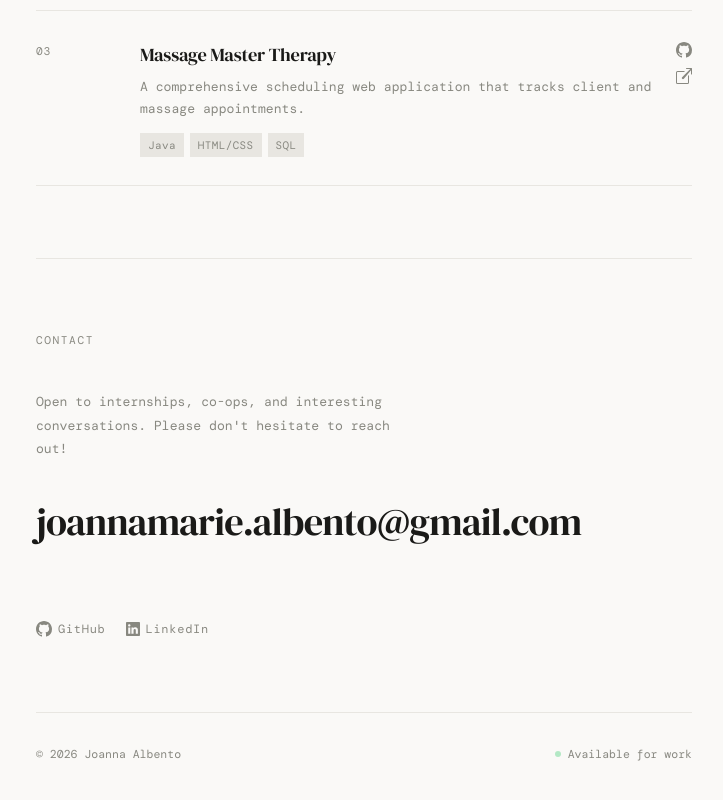
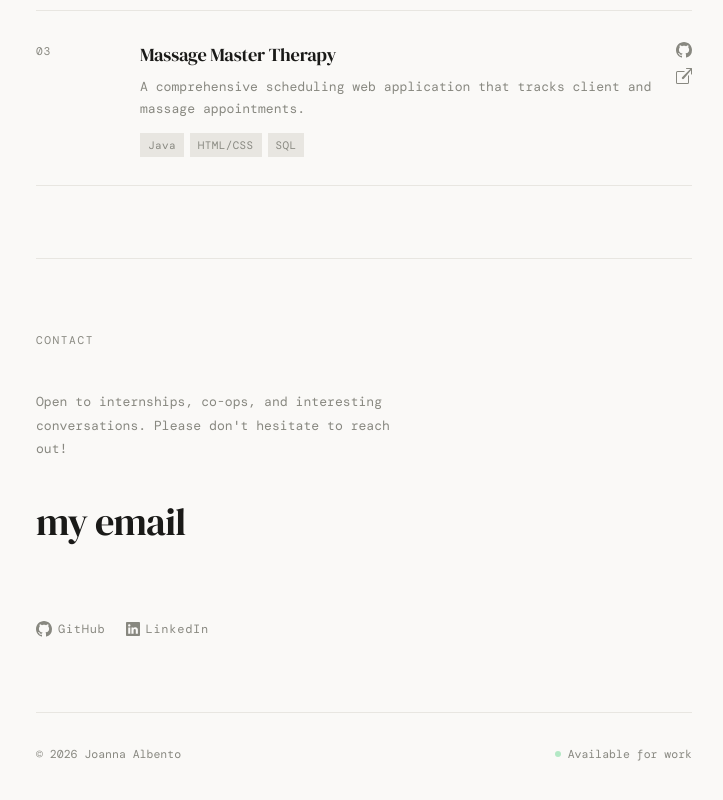
Before and after one commit to j-albento/j-albento.github.io, a React (Create React App) app: page / in a window 1280 px wide. Shown: the part 1647-2447 px from the top of the page, without its empty margins (276-999 px from the left). Built offline with nearby package versions, Linux system fonts and the light colour scheme; a web font is replaced by a local one.

Commit message:
changed footer email

```diff
--- a/src/components/ContactEmail.jsx
+++ b/src/components/ContactEmail.jsx
@@ -19,7 +19,7 @@ export default function ContactEmail() {
                 transition: "border-color 0.25s ease",
             }}
         >
-            joannamarie.albento@gmail.com
+            my email
         </a>
     );
 }
```
